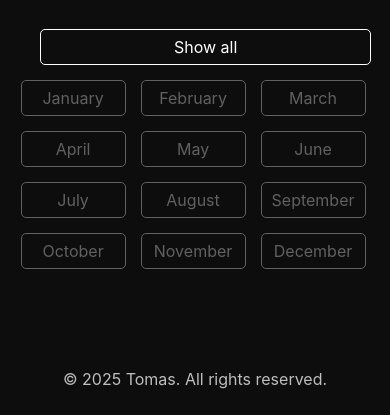
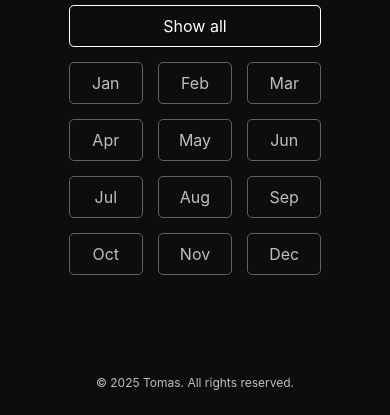
Before and after one commit to Tomas-W/Tracking, a Flask app: template templates/home/weight.html in a window 390 px wide. Shown: the part 459-874 px from the top of the page. Before the commit the page ends 848 px from the top, so only its background shows below. Run offline with Flask 3, Linux system fonts and the light colour scheme; the template is opened without the code that fills it, so the values that code supplies are empty.

Commit message:
Improve /weight

```diff
--- a/routes/home/home_routes.py
+++ b/routes/home/home_routes.py
@@ -12,6 +12,7 @@ from .home_utils import (
 )
 from utils.misc import login_required
 from utils.config import CFG
+from utils.logger import logger
 
 
 home_bp = Blueprint("home", __name__)
@@ -35,7 +36,7 @@ def weight(month=None):
     request_monitor.monitor()
 
     path_s, path_l = get_weight_image_paths(month)
-    title = get_weight_image_title(path_s)
+    title = get_weight_image_title(path_s, month)
     months2025 = get_2025_weight_dict()
 
     return render_template(
@@ -44,4 +45,5 @@ def weight(month=None):
         path_s=path_s,
         path_l=path_l,
         months2025=months2025,
+        current_month=month,
     )
--- a/static/css/base.css
+++ b/static/css/base.css
@@ -32,6 +32,14 @@ main {
     align-items: center;
     flex-shrink: 0;
     margin: 100px 0 25px 0;
+    font-size: 12px;
     color: var(--text-white);
 
 }
+
+
+@media (max-width: 576px) {
+    .header {
+        font-size: 26px;
+    }
+}
--- a/static/css/home/weight.css
+++ b/static/css/home/weight.css
@@ -3,7 +3,7 @@
     flex-direction: column;
     align-items: center;
     width: 100%;
-    padding: 0 1.5% 0 0.5%;
+    padding: 0 5%;
     box-sizing: border-box;
 }
 
@@ -21,6 +21,11 @@
     grid-template-columns: repeat(4, 1fr);
     grid-column-gap: 50px;
     grid-row-gap: 30px;
+    margin-top: 50px;
+}
+
+.show-all-button {
+    grid-column: 1 / -1;  /* Spans all columns */
 }
 
 .month-button {
@@ -43,6 +48,11 @@
     background-color: var(--white-highlighted);
 }
 
+.is_current_month {
+    font-weight: bold;
+    background-color: var(--white-highlighted);
+}
+
 .show-all-container {
     max-width: 80%;
     margin-top: 50px;
@@ -53,8 +63,12 @@
     width: 591px;
 }
 
+.month-short {
+    display: none;
+}
 
-@media (max-width: 576px) {
+
+@media (max-width: 425px) {
     .weight-graph-title {
         font-size: 18px;
     }
@@ -64,14 +78,31 @@
         grid-row-gap: 15px;
     }
     .month-button {
-        padding: 7px 10px;
+        padding: 10px 20px;
+        font-size: 16px;
     }
-    .show-all-container .month-button {
-        width: 331px;
+    .month-long {
+        display: none;
     }
-    .show-all-container {
-        margin-bottom: 15px;
+    .month-short {
+        display: inline;
     }
+}
+
+@media (min-width: 425px) and (max-width: 576px) {
+    .weight-graph-title {
+        font-size: 18px;
+    }
+    .month-grid {
+        grid-template-columns: repeat(3, 1fr);
+        grid-column-gap: 15px;
+        grid-row-gap: 15px;
+    }
+    .month-button {
+        padding: 8px 10px;
+        font-size: 14px;
+    }
+
 }
 
 
@@ -83,7 +114,5 @@
         grid-template-columns: repeat(3, 1fr);
         grid-column-gap: 30px;
     }
-    .show-all-container .month-button {
-        width: 391px;
-    }
+
 }
--- a/static/css/navigation.css
+++ b/static/css/navigation.css
@@ -19,7 +19,15 @@ nav li {
 }
 
 
-@media (max-width: 768px) {
+@media (max-width: 576px) {
+    .nav-link {
+        margin: 0 10px;
+        font-size: 14px;
+    }
+}
+
+
+@media (min-width: 576px) and (max-width: 768px) {
     .nav-link {
         font-size: 16px;
     }
--- a/static/css/settings.css
+++ b/static/css/settings.css
@@ -2,7 +2,7 @@
     --black-0: rgba(14, 13, 13, 0);
     --black-100: rgba(14, 13, 13, 1);
     --white: rgba(255, 255, 255, 1);
-    --white-highlighted: rgba(255, 255, 255, 0.07);
+    --white-highlighted: rgba(255, 255, 255, 0.2);
     --text-white: #bebebe;
     --text-unhovered: #616161;
     --text-hovered: #ffffff;
--- a/templates/home/weight.html
+++ b/templates/home/weight.html
@@ -3,6 +3,7 @@
 {% block main_content %}
 
 {% set all_months = ["January", "February", "March", "April", "May", "June", "July", "August", "September", "October", "November", "December"] %}
+{% set all_months_short = ["Jan", "Feb", "Mar", "Apr", "May", "Jun", "Jul", "Aug", "Sep", "Oct", "Nov", "Dec"] %}
 
 {% block scripts %}
   <link rel="stylesheet" href="{{ url_for('static', filename='css/home/weight.css') }}">
@@ -19,16 +20,19 @@
       <img src="{{ url_for('static', filename=path_s) }}" alt="Weight Progress Graph" class="weight-graph-image">
     </picture>
 
-    <div class="show-all-container">
-      <a href="{{ url_for('home.weight', month='in') }}" class="month-button highlighted">Show all</a>
-    </div>
-
     <div class="month-grid">
+      <a href="{{ url_for('home.weight') }}" class="month-button highlighted show-all-button {% if current_month == None %}is_current_month{% endif %}">Show all</a>
       {% for month in all_months %}
         {% if month in months2025.keys() %}
-          <a href="{{ url_for('home.weight', month=month) }}" class="month-button highlighted">{{ month }}</a>
+          <a href="{{ url_for('home.weight', month=month) }}" class="month-button highlighted {% if month == current_month %}is_current_month{% endif %}">
+            <span class="month-long">{{ month }}</span>
+            <span class="month-short">{{ all_months_short[loop.index0] }}</span>
+          </a>
         {% else %}
-          <span class="month-button">{{ month }}</span>
+          <span class="month-button">
+            <span class="month-long">{{ month }}</span>
+            <span class="month-short">{{ all_months_short[loop.index0] }}</span>
+          </span>
         {% endif %}
       {% endfor %}
     </div>
```
Also changed, not shown: routes/home/home_utils.py (+13 -7 lines), static/images/weight_2025_l.png (added), static/images/weight_2025_s.png (added), static/images/weight_august_2025_l.png, static/images/weight_august_2025_s.png, static/images/weight_in_2025_l.png (deleted), static/images/weight_in_2025_s.png (deleted), static/images/weight_july_2025_l.png, static/images/weight_july_2025_s.png.
